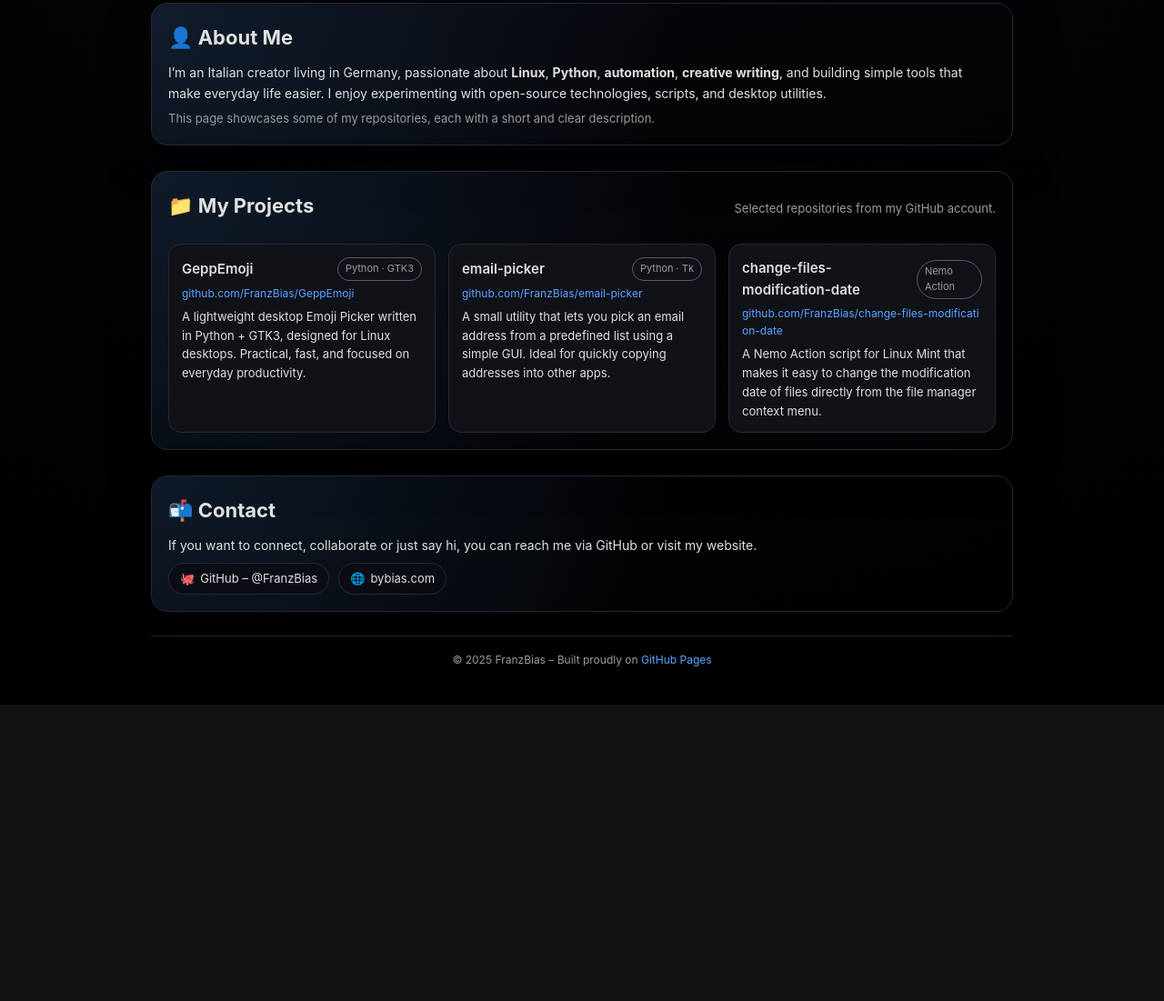
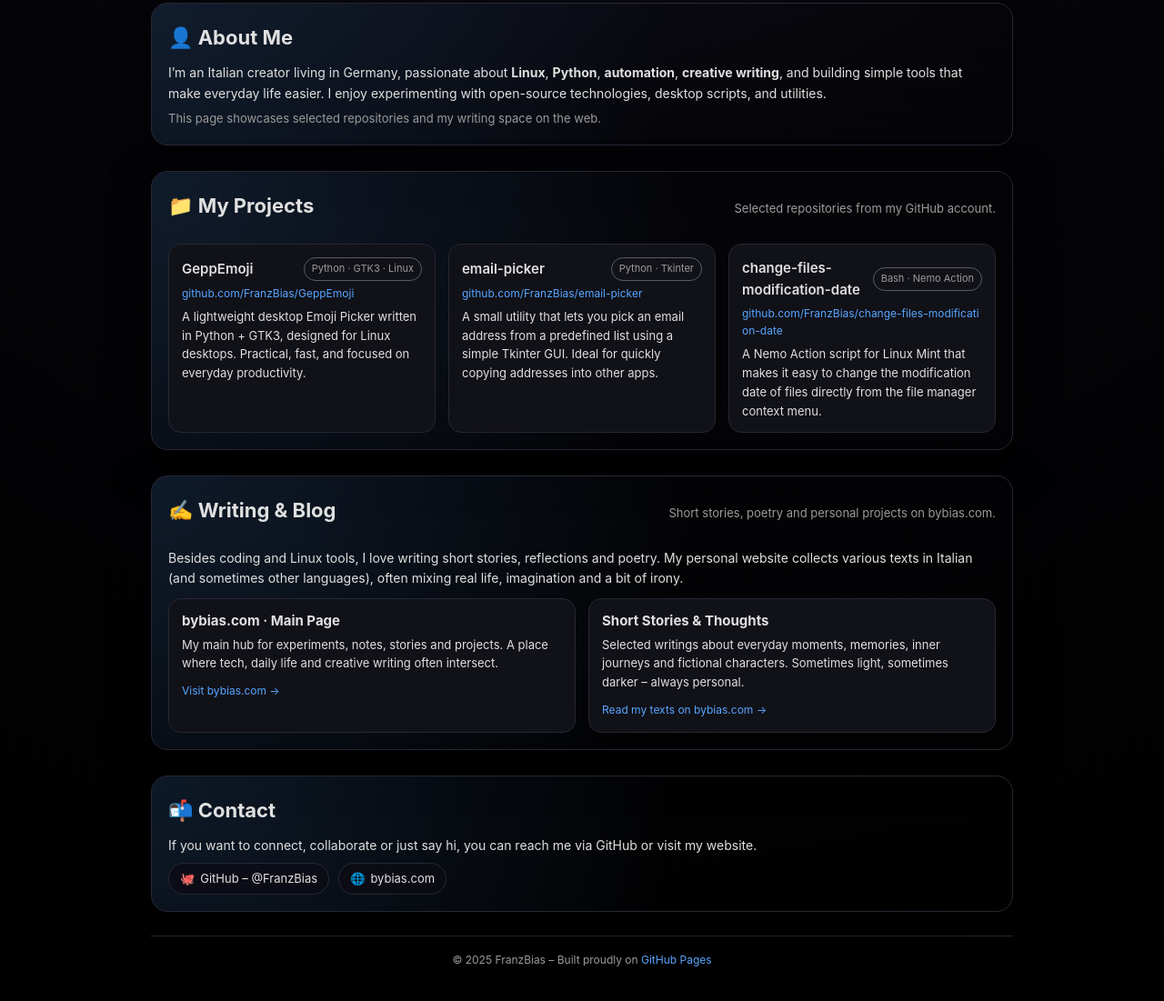
Before and after one commit to FranzBias/franzbias.github.io, a plain HTML site: page index.html in a window 1280 px wide. Shown: the part 547-1648 px from the top of the page at 91% size. Before the commit the page ends 1322 px from the top, so only its background shows below. Drawn offline with Linux system fonts and the light colour scheme.

Commit message:
Revise portfolio description and add writing section
Updated the portfolio description and added a writing section with links to personal projects and writings.

```diff
--- a/index.html
+++ b/index.html
@@ -5,7 +5,7 @@
   <title>FranzBias Home - GitHub</title>
   <meta name="viewport" content="width=device-width, initial-scale=1.0" />
   <meta name="author" content="FranzBias (Francesco Bianchi)" />
-  <meta name="description" content="Portfolio of FranzBias – Linux, Python, automation and small tools for everyday life." />
+  <meta name="description" content="Portfolio of FranzBias – Linux, Python, automation, tools and creative writing." />
   <link rel="icon" type="image/png" href="imgfittizia.png" />
 
   <style>
@@ -226,7 +226,7 @@
     }
 
     /* Projects section */
-    .projects-header {
+    .projects-header, .writing-header {
       display: flex;
       justify-content: space-between;
       align-items: baseline;
@@ -235,7 +235,8 @@
       flex-wrap: wrap;
     }
 
-    .projects-header span {
+    .projects-header span,
+    .writing-header span {
       font-size: 13px;
       color: var(--text-muted);
     }
@@ -297,6 +298,7 @@
       border-radius: var(--radius-sm);
       border: 1px solid rgba(156, 163, 175, 0.5);
       color: var(--text-muted);
+      white-space: nowrap;
     }
 
     .repo-link {
@@ -317,6 +319,53 @@
     .repo-desc {
       font-size: 13px;
       color: var(--text-main);
+    }
+
+    /* Writing / Blog */
+    .writing-body {
+      font-size: 14px;
+    }
+
+    .writing-list {
+      margin-top: 10px;
+      display: grid;
+      grid-template-columns: repeat(auto-fit, minmax(260px, 1fr));
+      gap: 14px;
+    }
+
+    .writing-card {
+      background: var(--card-bg);
+      border-radius: 14px;
+      border: 1px solid var(--card-border);
+      padding: 12px 14px;
+      transition: transform 0.2s ease-out, box-shadow 0.2s ease-out, border-color 0.2s ease-out;
+    }
+
+    .writing-card:hover {
+      transform: translateY(-3px);
+      border-color: rgba(88, 166, 255, 0.7);
+      box-shadow: 0 18px 36px rgba(0, 0, 0, 0.65);
+    }
+
+    .writing-card h3 {
+      font-size: 15px;
+      margin-bottom: 4px;
+    }
+
+    .writing-card p {
+      font-size: 13px;
+      color: var(--text-main);
+      margin-bottom: 6px;
+    }
+
+    .writing-card a {
+      font-size: 12px;
+      color: var(--accent);
+      text-decoration: none;
+    }
+
+    .writing-card a:hover {
+      text-decoration: underline;
     }
 
     /* Contact */
@@ -399,6 +448,7 @@
       <div class="nav-links">
         <a href="#about">About</a>
         <a href="#projects">Projects</a>
+        <a href="#writing">Writing</a>
         <a href="#contact">Contact</a>
       </div>
     </nav>
@@ -415,6 +465,7 @@
       <div class="hero-badge-row">
         <span class="badge-pill">Linux Enthusiast</span>
         <span class="badge-pill">Python &amp; Automation</span>
+        <span class="badge-pill">Desktop Tools</span>
         <span class="badge-pill">Creative Writing</span>
       </div>
 
@@ -424,7 +475,7 @@
         </a>
         <span>·</span>
         <a href="https://bybias.com" target="_blank" rel="noopener noreferrer">
-          bybias.com
+          Writing &amp; Blog (bybias.com)
         </a>
       </div>
     </header>
@@ -439,10 +490,10 @@
           I’m an Italian creator living in Germany, passionate about
           <strong>Linux</strong>, <strong>Python</strong>, <strong>automation</strong>,
           <strong>creative writing</strong>, and building simple tools that make everyday life easier.
-          I enjoy experimenting with open-source technologies, scripts, and desktop utilities.
+          I enjoy experimenting with open-source technologies, desktop scripts, and utilities.
         </p>
         <p class="muted" style="margin-top: 6px;">
-          This page showcases some of my repositories, each with a short and clear description.
+          This page showcases selected repositories and my writing space on the web.
         </p>
       </section>
 
@@ -458,7 +509,7 @@
           <article class="repo-card">
             <div class="repo-title-row">
               <div class="repo-name">GeppEmoji</div>
-              <div class="repo-tag">Python · GTK3</div>
+              <div class="repo-tag">Python · GTK3 · Linux</div>
             </div>
             <div class="repo-link">
               <a href="https://github.com/FranzBias/GeppEmoji" target="_blank" rel="noopener noreferrer">
@@ -475,7 +526,7 @@
           <article class="repo-card">
             <div class="repo-title-row">
               <div class="repo-name">email-picker</div>
-              <div class="repo-tag">Python · Tk</div>
+              <div class="repo-tag">Python · Tkinter</div>
             </div>
             <div class="repo-link">
               <a href="https://github.com/FranzBias/email-picker" target="_blank" rel="noopener noreferrer">
@@ -483,8 +534,8 @@
               </a>
             </div>
             <p class="repo-desc">
-              A small utility that lets you pick an email address from a predefined list using a simple GUI.
-              Ideal for quickly copying addresses into other apps.
+              A small utility that lets you pick an email address from a predefined list using a simple
+              Tkinter GUI. Ideal for quickly copying addresses into other apps.
             </p>
           </article>
 
@@ -492,7 +543,7 @@
           <article class="repo-card">
             <div class="repo-title-row">
               <div class="repo-name">change-files-modification-date</div>
-              <div class="repo-tag">Nemo Action</div>
+              <div class="repo-tag">Bash · Nemo Action</div>
             </div>
             <div class="repo-link">
               <a href="https://github.com/FranzBias/change-files-modification-date" target="_blank" rel="noopener noreferrer">
@@ -503,6 +554,45 @@
               A Nemo Action script for Linux Mint that makes it easy to change the modification date of files
               directly from the file manager context menu.
             </p>
+          </article>
+        </div>
+      </section>
+
+      <!-- WRITING / BLOG -->
+      <section id="writing">
+        <div class="writing-header">
+          <h2>✍️ Writing &amp; Blog</h2>
+          <span>Short stories, poetry and personal projects on bybias.com.</span>
+        </div>
+        <div class="writing-body">
+          <p>
+            Besides coding and Linux tools, I love writing short stories, reflections and poetry.
+            My personal website collects various texts in Italian (and sometimes other languages),
+            often mixing real life, imagination and a bit of irony.
+          </p>
+        </div>
+
+        <div class="writing-list">
+          <article class="writing-card">
+            <h3>bybias.com · Main Page</h3>
+            <p>
+              My main hub for experiments, notes, stories and projects. A place where tech, daily life
+              and creative writing often intersect.
+            </p>
+            <a href="https://bybias.com" target="_blank" rel="noopener noreferrer">
+              Visit bybias.com →
+            </a>
+          </article>
+
+          <article class="writing-card">
+            <h3>Short Stories &amp; Thoughts</h3>
+            <p>
+              Selected writings about everyday moments, memories, inner journeys and fictional characters.
+              Sometimes light, sometimes darker – always personal.
+            </p>
+            <a href="https://bybias.com" target="_blank" rel="noopener noreferrer">
+              Read my texts on bybias.com →
+            </a>
           </article>
         </div>
       </section>
@@ -526,7 +616,8 @@
     </main>
 
     <footer>
-      © 2025 FranzBias – Built proudly on <a href="https://pages.github.com/" target="_blank" rel="noopener noreferrer">GitHub Pages</a>
+      © 2025 FranzBias – Built proudly on
+      <a href="https://pages.github.com/" target="_blank" rel="noopener noreferrer">GitHub Pages</a>
     </footer>
   </div>
 </body>
```
